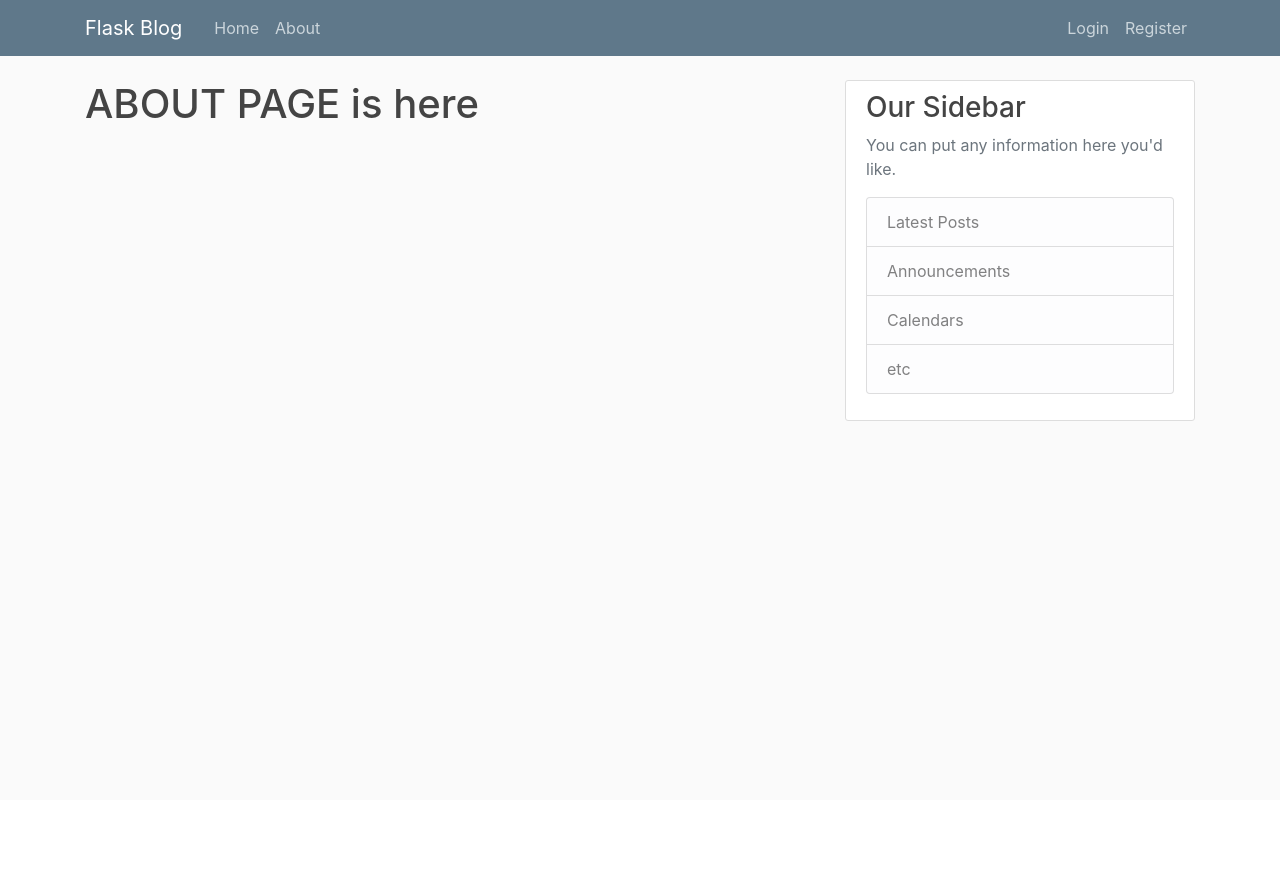
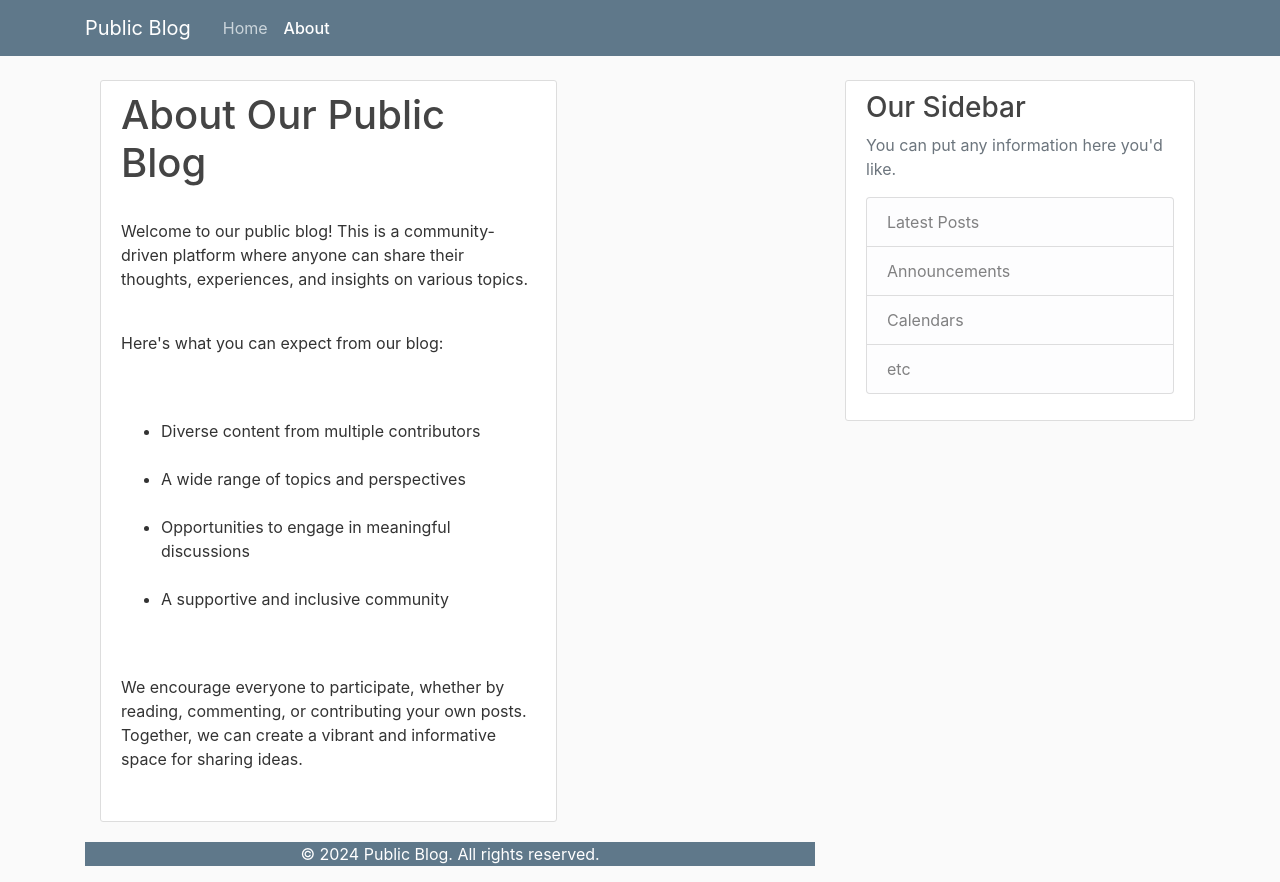
Before and after one commit to Nami-t/FLASK-BLOG, a Flask app: page /about in a window 1280 px wide. Before the commit the page ends 421 px from the top, so only its background shows below. Run offline with Flask 3, Linux system fonts and the light colour scheme; some libraries are stand-ins or nearby versions.

Commit message:
about page changes

```diff
--- a/index/templates/about.html
+++ b/index/templates/about.html
@@ -1,4 +1,57 @@
 {% extends "layout.html" %}
 {% block content %}
-    <h1>ABOUT PAGE is here </h1>
+<!DOCTYPE html>
+<html lang="en">
+<head>
+    <meta charset="UTF-8">
+    <meta name="viewport" content="width=device-width, initial-scale=1.0">
+    <title>About Our Public Blog</title>
+    <link rel="stylesheet" href="main.css">
+</head>
+<body>
+    <header class="site-header">
+        <nav class="navbar navbar-expand-md navbar-dark bg-steel fixed-top">
+            <div class="container">
+                <a class="navbar-brand mr-4" href="/">Public Blog</a>
+                <button class="navbar-toggler" type="button" data-toggle="collapse" data-target="#navbarToggle" aria-controls="navbarToggle" aria-expanded="false" aria-label="Toggle navigation">
+                    <span class="navbar-toggler-icon"></span>
+                </button>
+                <div class="collapse navbar-collapse" id="navbarToggle">
+                    <div class="navbar-nav mr-auto">
+                        <a class="nav-item nav-link" href="/">Home</a>
+                        <a class="nav-item nav-link active" href="/about">About</a>
+                    </div>
+                </div>
+            </div>
+        </nav>
+    </header>
+
+    <main role="main" class="container">
+        <div class="row">
+            <div class="col-md-8">
+                <div class="content-section">
+                    <h1 class="article-title">About Our Public Blog</h1>
+                    <div class="article-content">
+                        <p>Welcome to our public blog! This is a community-driven platform where anyone can share their thoughts, experiences, and insights on various topics.</p>
+                        <p>Here's what you can expect from our blog:</p>
+                        <ul>
+                            <li>Diverse content from multiple contributors</li>
+                            <li>A wide range of topics and perspectives</li>
+                            <li>Opportunities to engage in meaningful discussions</li>
+                            <li>A supportive and inclusive community</li>
+                        </ul>
+                        <p>We encourage everyone to participate, whether by reading, commenting, or contributing your own posts. Together, we can create a vibrant and informative space for sharing ideas.</p>
+                    </div>
+                </div>
+            </div>
+        </div>
+    </main>
+
+    <footer class="bg-steel">
+        <div class="container">
+            <p class="text-center text-white">&copy; 2024 Public Blog. All rights reserved.</p>
+        </div>
+    </footer>
+</body>
+</html>
 {% endblock content %}
```
